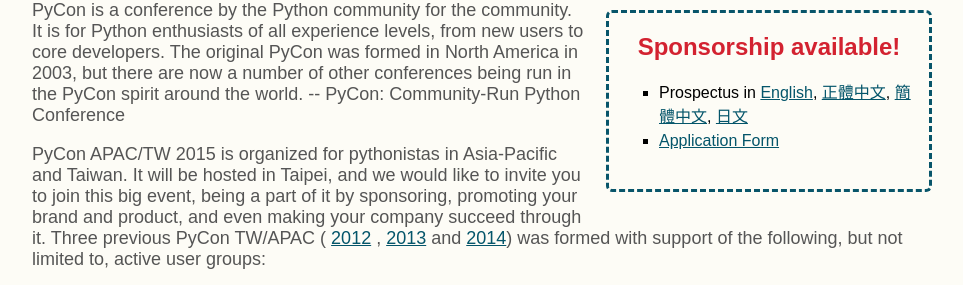
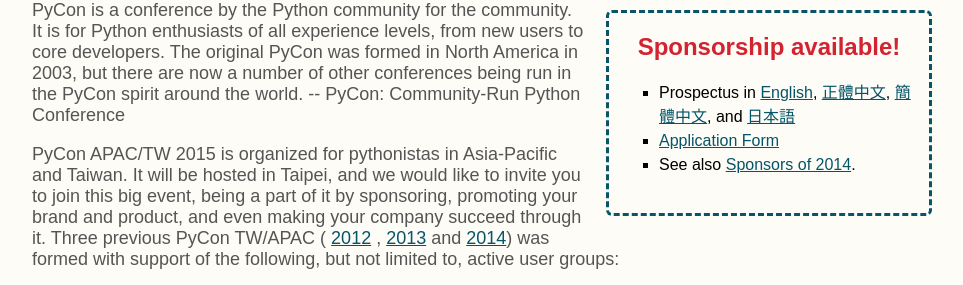
Before and after one commit to daikeren/pycon-apac-2015, a plain HTML site: page index.html in a window 1280 px wide. Shown: the part 485-770 px from the top of the page, without its empty margins (158-1121 px from the left). Drawn offline with Linux system fonts and the light colour scheme.

Commit message:
Added URL for PyCon APAC 2014 Sponsors

```diff
--- a/index.html
+++ b/index.html
@@ -30,11 +30,15 @@
           <a href="https://dl.dropboxusercontent.com/u/3991557/pycon-apac2014-web/PyCon2015ProspectusEn.pdf">English</a>,
           <a href="https://dl.dropboxusercontent.com/u/3991557/pycon-apac2014-web/PyCon2015ProspectusZh.pdf">正體中文</a>,
           <a href="https://dl.dropboxusercontent.com/u/3991557/pycon-apac2014-web/PyCon2015ProspectusZh-Cn.pdf">簡體中文</a>,
-          <a href="https://dl.dropboxusercontent.com/u/3991557/pycon-apac2014-web/PyCon2015ProspectusJP.pdf">日文</a>
+          and
+          <a href="https://dl.dropboxusercontent.com/u/3991557/pycon-apac2014-web/PyCon2015ProspectusJP.pdf">日本語</a>
         </li>
         <li><a href="https://docs.google.com/forms/d/17ILORPiL25bizF4DLPrubdaK4tScJdNUnWqrmx1bJMA/viewform">
           Application Form
         </a></li>
+        <li>
+          See also <a href="https://tw.pycon.org/2014apac/en/sponsors/">Sponsors of 2014</a>.
+        </li>
       </ul>
     </div>
     <div class="doc-content">
```
